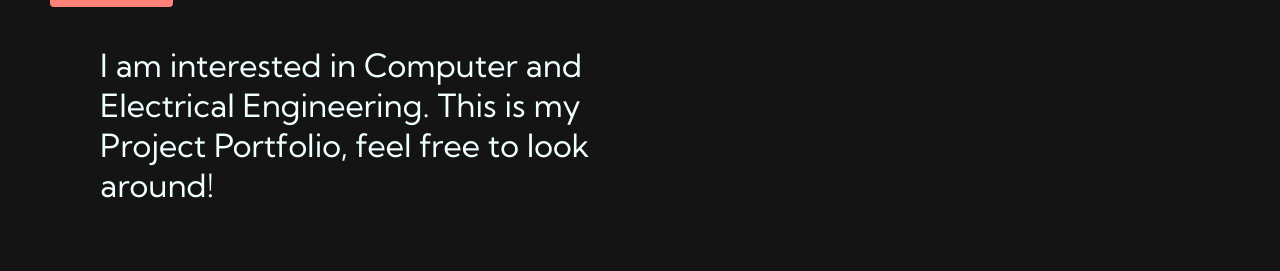
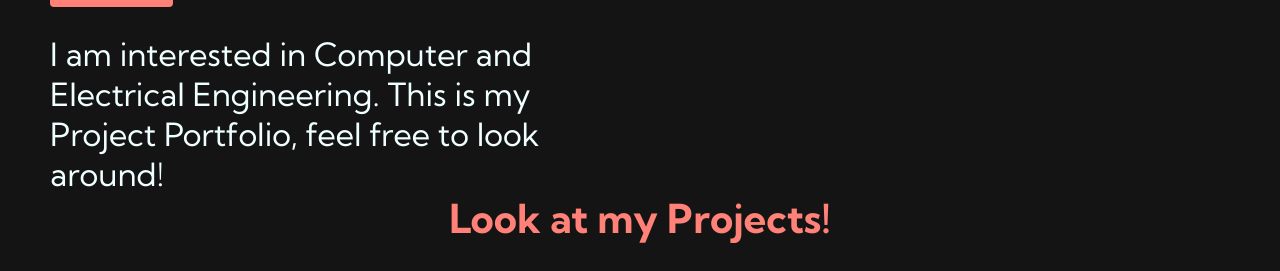
Before and after one commit to PrajwalChari/Personal-Website, a plain HTML site: page index.html in a window 1280 px wide. Shown: the part 526-797 px from the top of the page. Drawn offline with Linux system fonts and the light colour scheme.

Commit message:
Finsihed homepage

```diff
--- a/styles.css
+++ b/styles.css
@@ -364,17 +364,23 @@
 
 /* About Section */
 
+.AS{
+    background-color: #141414;
+}
+
+
 .AS__container{
     display: grid;
     grid-template-columns: 1fr 1fr;
     align-items: center;
     justify-self: center;
     margin: 0 auto;
+    height: 20vh;
     background-color: #141414;
     z-index: 1;
     width: 100%;
+    max-width: 1300px;
     padding: 0 50px;
-    height: 30vh;
 }
 
 
@@ -389,12 +395,11 @@
     -webkit-text-fill-color: transparent;
     -moz-text-fill-color: transparent;
     font-weight: 400;
-    padding-left: 50px;
 
 }
 
 /* Mobile Responise */
-
+/*
 @media screen and (max-width: 480px){
     .AS__container{
         display: grid;
@@ -415,7 +420,7 @@
     }
 
 }
-
+*/
 @media screen and (max-width: 760px){
     .AS__container{
         display: grid;
@@ -424,7 +429,7 @@
         justify-items: left;
         width: 100%;
         margin: 0 auto;
-        height: 90vh;
+        height: 30vh;
     }
     .AS__content{
         text-align: center;
```
Also changed, not shown: images/MakeTech/homepagehand.PNG, images/MakeTech/homepagehand2.PNG (deleted).
